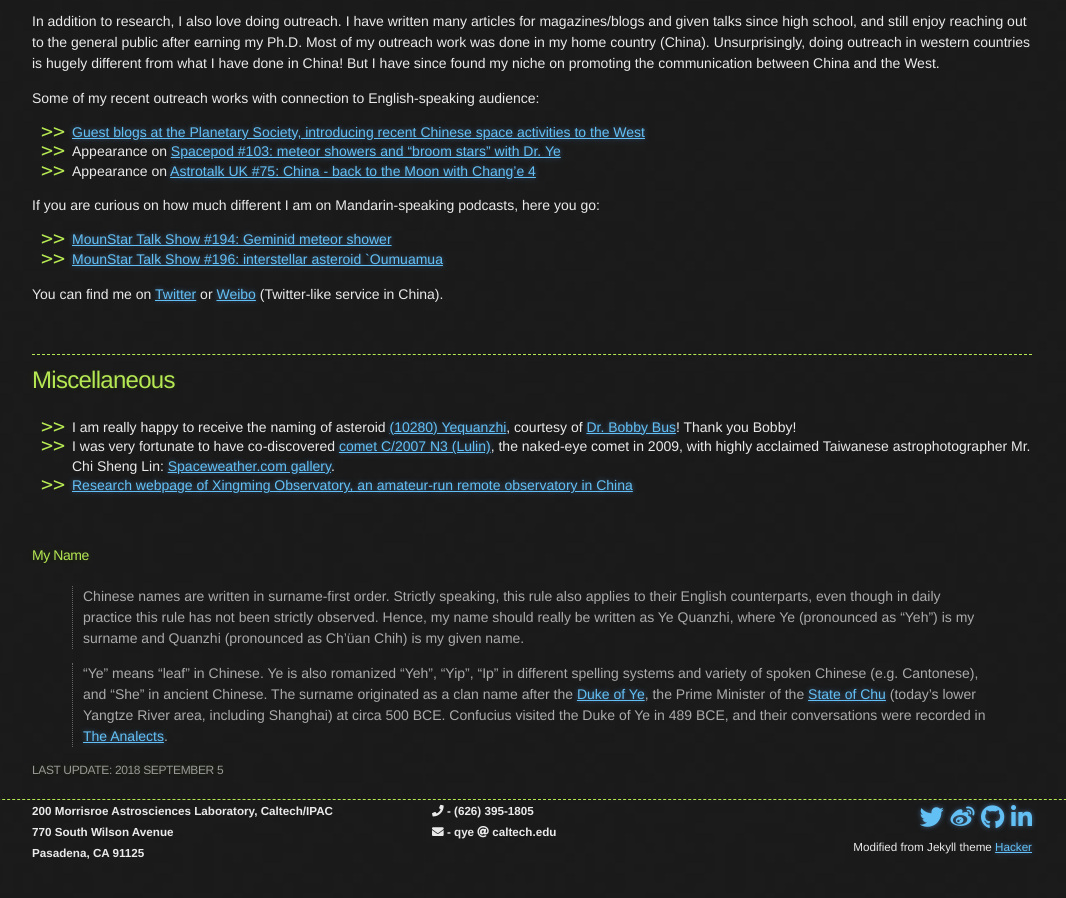
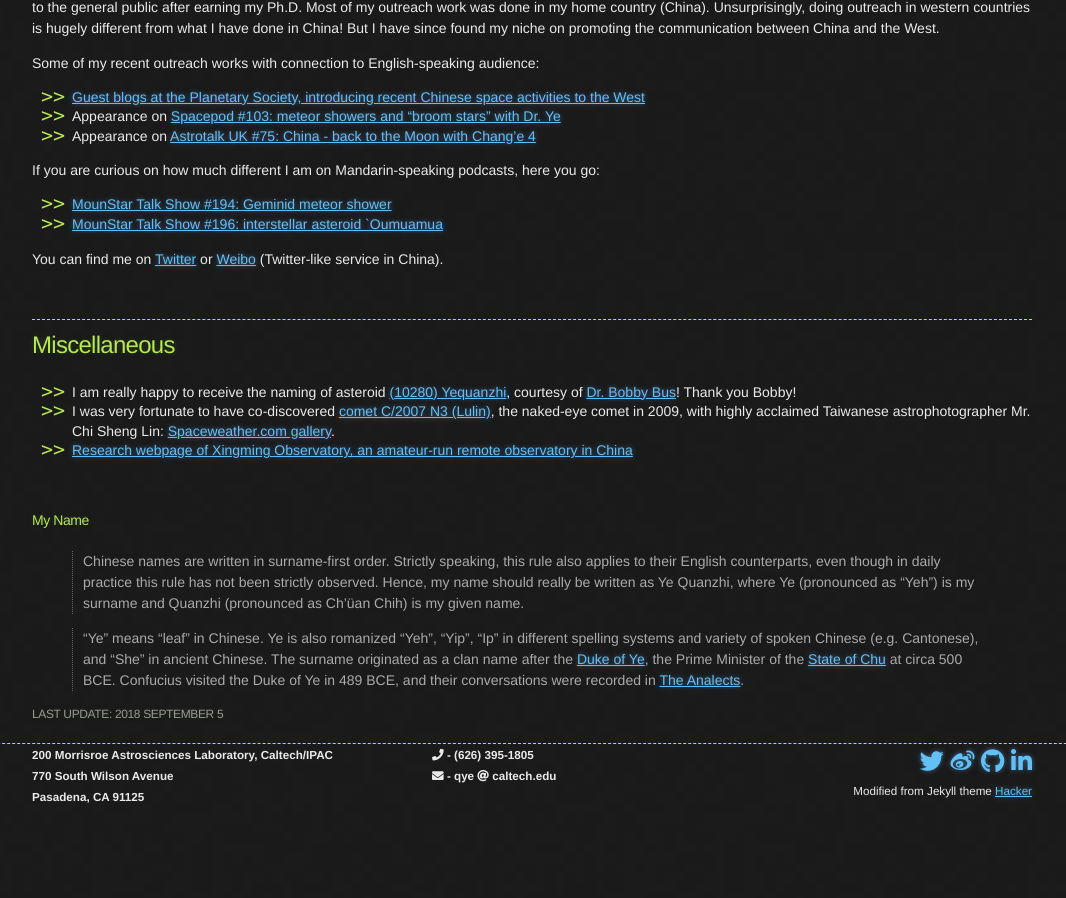
Before and after one commit to Yeqzids/Yeqzids.GitHub.io, a Jekyll site: the page built from index.md, in a window 1280 px wide and 900 px high, scrolled down 1756 px. Shown: the whole window, without its empty margins (108-1174 px from the left). Built offline with Jekyll 4.4.1, drawn with Linux system fonts in a browser that asks for light colours; nearby versions of some CDN libraries; after the commit the page ends 2600 px from its top, so only the background shows below that.

Commit message:
fixed text error

```diff
--- a/index.md
+++ b/index.md
@@ -36,8 +36,6 @@
 Near-Earth Asteroid (3200) Phaethon is a mysterious object: it is associated with the strong Geminid meteor shower, implying that it had been highly active in the past, yet decades of observation showed that it is largely inactive. We used the Hubble Space Telescope to search for small fragments recently ejected from Phaethon. Although we found nothing, we concluded that Phaethon has likely not been very active in the recent decades. We also showed how to take an ugly photo with Hubble!
 
 [Ye, Wiegert and Hui (2018), ApJL, 864, 9.](http://iopscience.iop.org/article/10.3847/2041-8213/aada46/meta)
-
-<br>
 
 <img style="float: left;" src="imgs/pss-review.png" width="150"><br>
 
@@ -105,6 +103,6 @@
 
 > Chinese names are written in surname-first order. Strictly speaking, this rule also applies to their English counterparts, even though in daily practice this rule has not been strictly observed. Hence, my name should really be written as Ye Quanzhi, where Ye (pronounced as "Yeh") is my surname and Quanzhi (pronounced as Ch'üan Chih) is my given name.
 
-> "Ye" means "leaf" in Chinese. Ye is also romanized "Yeh", "Yip", "Ip" in different spelling systems and variety of spoken Chinese (e.g. Cantonese), and "She" in ancient Chinese. The surname originated as a clan name after the [Duke of Ye](https://en.wikipedia.org/wiki/Duke_of_Ye), the Prime Minister of the [State of Chu](https://en.wikipedia.org/wiki/Chu_(state)) (today's lower Yangtze River area, including Shanghai) at circa 500 BCE. Confucius visited the Duke of Ye in 489 BCE, and their conversations were recorded in [The Analects](https://ctext.org/analects/zi-lu).
+> "Ye" means "leaf" in Chinese. Ye is also romanized "Yeh", "Yip", "Ip" in different spelling systems and variety of spoken Chinese (e.g. Cantonese), and "She" in ancient Chinese. The surname originated as a clan name after the [Duke of Ye](https://en.wikipedia.org/wiki/Duke_of_Ye), the Prime Minister of the [State of Chu](https://en.wikipedia.org/wiki/Chu_(state)) at circa 500 BCE. Confucius visited the Duke of Ye in 489 BCE, and their conversations were recorded in [The Analects](https://ctext.org/analects/zi-lu).
 
 ###### Last update: 2018 September 5
```
